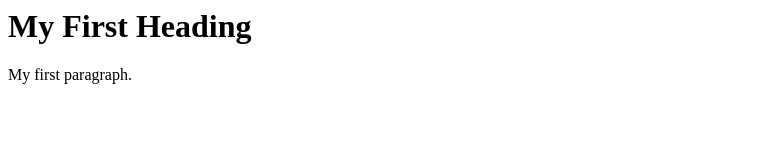
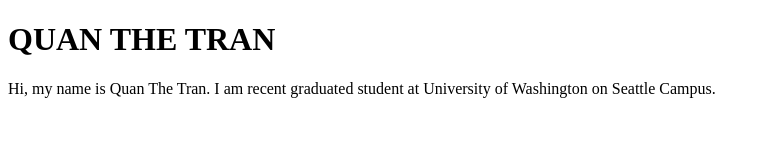
Before and after one commit to quanlinh/algorithmTraining, a plain HTML site: page index.html in a window 1280 px wide. Shown: the whole page, without its empty margins (0-770 px from the left). Drawn offline with Linux system fonts and the light colour scheme.

Commit message:
update some files

```diff
--- /dev/null
+++ b/assets/css/reset.css
@@ -0,0 +1,48 @@
+/* http://meyerweb.com/eric/tools/css/reset/
+   v2.0 | 20110126
+   License: none (public domain)
+*/
+
+html, body, div, span, applet, object, iframe,
+h1, h2, h3, h4, h5, h6, p, blockquote, pre,
+a, abbr, acronym, address, big, cite, code,
+del, dfn, em, img, ins, kbd, q, s, samp,
+small, strike, strong, sub, sup, tt, var,
+b, u, i, center,
+dl, dt, dd, ol, ul, li,
+fieldset, form, label, legend,
+table, caption, tbody, tfoot, thead, tr, th, td,
+article, aside, canvas, details, embed,
+figure, figcaption, footer, header, hgroup,
+menu, nav, output, ruby, section, summary,
+time, mark, audio, video {
+	margin: 0;
+	padding: 0;
+	border: 0;
+	font-size: 100%;
+	font: inherit;
+	vertical-align: baseline;
+}
+/* HTML5 display-role reset for older browsers */
+article, aside, details, figcaption, figure,
+footer, header, hgroup, menu, nav, section {
+	display: block;
+}
+body {
+	line-height: 1;
+}
+ol, ul {
+	list-style: none;
+}
+blockquote, q {
+	quotes: none;
+}
+blockquote:before, blockquote:after,
+q:before, q:after {
+	content: '';
+	content: none;
+}
+table {
+	border-collapse: collapse;
+	border-spacing: 0;
+}
--- a/index.html
+++ b/index.html
@@ -1,11 +1,13 @@
-<!DOCTYPE <!DOCTYPE html>
+<!DOCTYPE html>
 <html>
 
 <body>
 
-    <h1>My First Heading</h1>
+    <h1>QUAN THE TRAN</h1>
 
-    <p>My first paragraph.</p>
+    <p> Hi, my name is Quan The Tran. I am recent graduated student at University of Washington on Seattle Campus.
+
+    </p>
 
 </body>
 
```
Also changed, not shown: assets/css/style.css (added), contact.html (added), porfolio.html (added).
